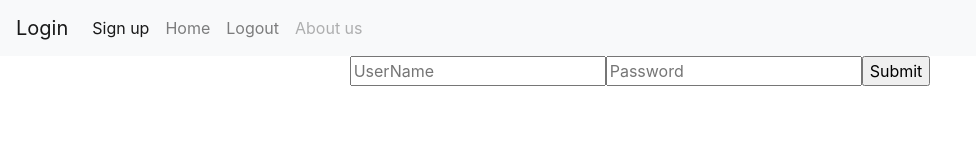
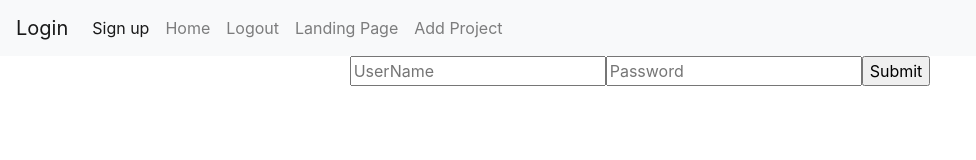
Before and after one commit to Virtual-R/fe, a React (Create React App) app: page /signup in a window 1280 px wide. Shown: the top 160 px of the page, without its empty margins (0-976 px from the left). Built offline with nearby package versions, Linux system fonts and the light colour scheme.

Commit message:
changed the navbar to have move sections

```diff
--- a/src/App.js
+++ b/src/App.js
@@ -23,7 +23,7 @@
       <Route  exact path='/' component={DashboardContainer}/>
       {/* <Route path='/addproject' component={ProjectForm}/> */}
       <Route path='/editproject' component={EditProjectForm}/>
-      <Route path='/landingpage' component={LandingPage}/>
+      <PrivateRoute path='/landingpage' component={LandingPage}/>
       <PrivateRoute exact path="/addproject" component={ProjectForm} />
       <Route path="/logoff" component={Logoff} />
       <Route path='/signup' component={signUproute}/>
--- a/src/components/NavBar.js
+++ b/src/components/NavBar.js
@@ -3,7 +3,7 @@
 
 
 export default function NavBar() {
-  // const history = useHistory();
+
   return (
     <div>
       <nav className="navbar navbar-expand-lg navbar-light bg-light mx=auto" >
@@ -42,9 +42,16 @@
               </a>
             </li>
             <li className="nav-item">
-              <a className="nav-link disabled"
+              <a className="nav-link" href='/landingpage'
         >
-                About us
+                Landing Page
+              </a>
+            </li>
+
+            <li className="nav-item">
+              <a className="nav-link" href='/addproject'
+        >
+               Add Project
               </a>
             </li>
           </ul>
```
